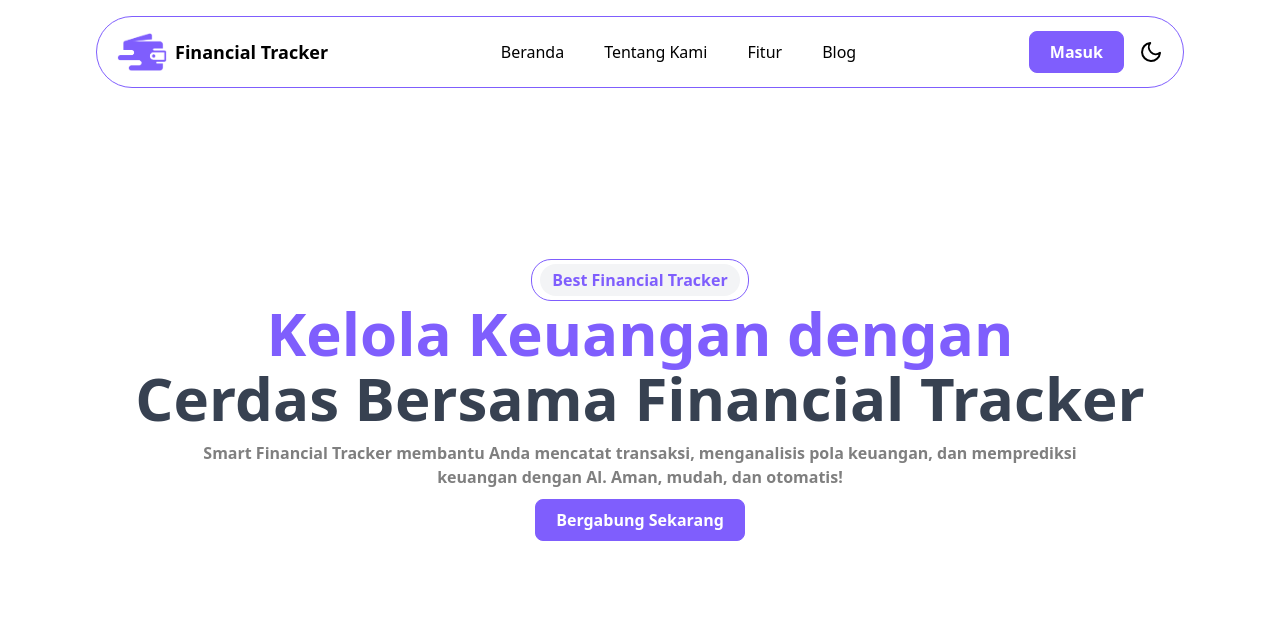
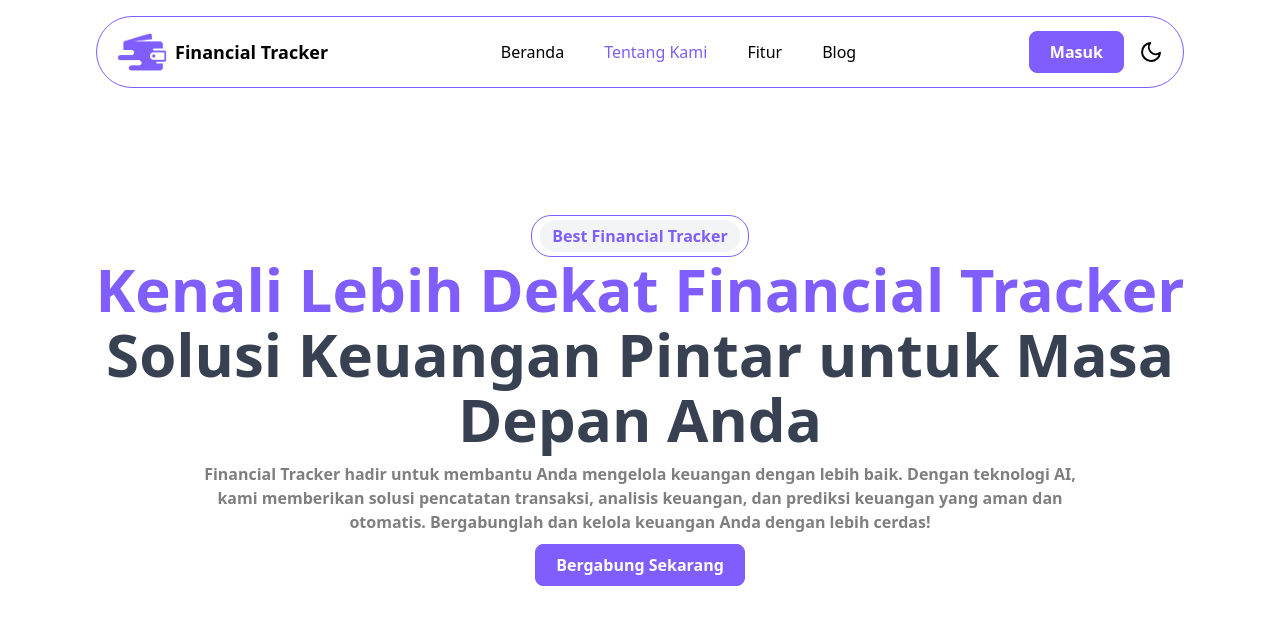
Before and after one commit to Randi-95/capstone2, a React (Vite) app: page /tentangkami in a window 1280 px wide. Shown: the top 624 px of the page. Built offline with nearby package versions, Linux system fonts and the light colour scheme.

Commit message:
navlink, notfound, router dom

```diff
--- a/package.json
+++ b/package.json
@@ -14,6 +14,7 @@
     "react": "^19.0.0",
     "react-dom": "^19.0.0",
     "react-feather": "^2.0.10",
+    "react-router-dom": "^7.2.0",
     "tailwindcss": "^4.0.9"
   },
   "devDependencies": {
--- a/src/App.jsx
+++ /dev/null
@@ -1,15 +0,0 @@
-import './App.css'
-import Navbar  from '../component/fragments/navbar'
-import { Home } from '../component/fragments/home'
-
-function App() {
-
-  return (
-      <div className="">
-        <Navbar />
-        <Home />
-      </div>
-  )
-}
-
-export default App
--- a/component/fragments/home.jsx
+++ b/src/component/fragments/home.jsx
@@ -1,7 +1,7 @@
 import Button from "../elements/Button";
 
 export const Home = (props) => {
-    const {} = props;
+    const {header, isi, deskripsi} = props;
 
     return (
         <div className="home w-full h-screen flex flex-col items-center justify-center dark:bg-black">
@@ -9,10 +9,9 @@ export const Home = (props) => {
                 <button className="dark:bg-transparent bg-white py-1 px-2 border border-primary rounded-[20px]"><p className="dark:bg-indigo-900 dark:opacity-50 text-primary font-[600] py-1 px-3 bg-gray-100 rounded-[20px]">Best Financial Tracker</p></button>
             </div>
             <div className="content flex flex-col justify-center">
-                <p className="dark:text-gray-300 lg:text-[60px] md:text-[50px] text-[30px] sm:text-[40px] leading-[40px] md:leading-[65px]  text-center  font-[600] text-[#374151] px-[14px]"><span className="text-primary">Kelola Keuangan dengan</span> <br /> Cerdas Bersama Financial Tracker </p>
+                <p className="dark:text-gray-300 lg:text-[60px] md:text-[50px] text-[30px] sm:text-[40px] leading-[40px] md:leading-[65px]  text-center  font-[600] text-[#374151] px-[14px]"><span className="text-primary">{header}</span> <br /> {isi} </p>
                 <span className="flex justify-center mt-[10px]">
-                    <p className="w-[70%] font-[600] text-center text-[#7F7F7F]">Smart Financial Tracker membantu Anda mencatat transaksi, menganalisis pola keuangan, dan memprediksi keuangan dengan Al.
-                    Aman, mudah, dan otomatis!</p>
+                    <p className="w-[70%] font-[600] text-center text-[#7F7F7F]">{deskripsi}</p>
                 </span>
             </div>
             <div className="mt-[10px]">
--- a/component/fragments/navbar.jsx
+++ b/src/component/fragments/navbar.jsx
@@ -2,6 +2,7 @@ import React, { useEffect, useState } from "react";
 import Button from "../elements/Button";
 import DarkModeToggle from "../elements/darkMode";
 import {Menu, X} from 'react-feather'
+import { NavLink } from "react-router-dom";
 
 
 function Navbar() {
@@ -36,10 +37,18 @@ function Navbar() {
                 </div>
                 <div className="navbar-nav md:block z-10 ">
                     <ul className={`transition-all duration-300 dark:bg-primary dark:text-white z-40 flex gap-6 lg:gap-10 absolute flex-col right-0  ${isOpen ? "top-[80px] right-0 opacity-100 " : "top-[69px] right-[-900px] opacity-0" } shadow-lg px-10 py-5 bg-white rounded-b-2xl w-[250px] md:static md:flex-row md:w-auto md:top-0 md:py-0 md:px-0 md:bg-transparent md:dark:bg-transparent text-black md:opacity-100 md:shadow-none`}>
-                        <li><a href=""><p className="text-[16px] font-[500] hover:text-primary">Beranda</p></a></li>
-                        <li><a href=""><p className="text-[16px] font-[500] hover:text-primary">Tentang Kami</p></a></li>
-                        <li><a href=""><p className="text-[16px] font-[500] hover:text-primary">Fitur</p></a></li>
-                        <li><a href=""><p className="text-[16px] font-[500] hover:text-primary">Blog</p></a></li>
+                    <li>
+                        <NavLink to="/" className={({ isActive }) => isActive ? "text-primary font-[500]" : "text-[16px] font-[500] hover:text-primary"}>Beranda</NavLink>
+                    </li>
+                    <li>
+                        <NavLink to="/tentangkami" className={({ isActive}) => isActive ? "text-primary font-[500]" : "text-[16px] font-[500] hover:text-primary"}>Tentang Kami</NavLink>
+                    </li>
+                    <li>
+                        <NavLink to="/fitur" className={({ isActive }) => isActive ? "text-primary font-[500]" : "text-[16px] font-[500] hover:text-primary"}>Fitur</NavLink>
+                    </li>
+                    <li>
+                        <NavLink to="/blog" className={({ isActive}) => isActive ? "text-primary font-[500]" : "text-[16px] font-[500] hover:text-primary"}>Blog</NavLink>
+                    </li>
                         <div className="button md:hidden flex flex-col gap-3">
                             <Button bgColor='bg-primary dark:bg-violet-950' border='border-primary' hover='hover: dark:bg-violet-600' hoverText = 'group-hover:text-gray-300 ' classCustom = 'w-full' >Masuk</Button>
                             <Button bgColor='bg-white dark:bg-violet-950' text = 'text-black dark:text-white' border='border-primary' hover='hover: dark:bg-violet-600' hoverText = 'group-hover:text-gray-300 ' classCustom = 'w-full' >Daftar</Button>
--- a/src/main.jsx
+++ b/src/main.jsx
@@ -1,10 +1,25 @@
 import { StrictMode } from 'react'
 import { createRoot } from 'react-dom/client'
 import './App.css'
-import App from './App.jsx'
+import { createBrowserRouter, RouterProvider } from 'react-router-dom'
+import HomePage from './pages/Home.jsx'
+import TentangKamiPage from './pages/TentangKami.jsx'
+import NotFound from './pages/notFound.jsx'
+
+const router = createBrowserRouter ([
+    {
+      path: "/",
+      element: <HomePage />,
+      errorElement: <NotFound/>
+    },
+    {
+      path: "/tentangkami",
+      element: <TentangKamiPage />
+    }
+])
 
 createRoot(document.getElementById('root')).render(
   <StrictMode>
-    <App />
+    <RouterProvider router={router} />
   </StrictMode>
 )
--- /dev/null
+++ b/src/pages/Home.jsx
@@ -0,0 +1,15 @@
+
+import Navbar from '../component/fragments/navbar'
+import { Home } from '../component/fragments/home'
+
+function HomePage() {
+
+  return (
+      <div className="">
+        <Navbar type = 'home'/>
+        <Home header = 'Kelola Keuangan dengan' isi = 'Cerdas Bersama Financial Tracker' deskripsi = 'Smart Financial Tracker membantu Anda mencatat transaksi, menganalisis pola keuangan, dan memprediksi keuangan dengan Al. Aman, mudah, dan otomatis!'/>
+      </div>
+  )
+}
+
+export default HomePage
--- /dev/null
+++ b/src/pages/TentangKami.jsx
@@ -0,0 +1,15 @@
+
+import Navbar from '../component/fragments/navbar'
+import { Home } from '../component/fragments/home'
+
+function TentangKamiPage() {
+
+  return (
+      <div className="">
+        <Navbar type = 'tentangkami'/>
+        <Home header = 'Kenali Lebih Dekat Financial Tracker' isi = 'Solusi Keuangan Pintar untuk Masa Depan Anda' deskripsi = 'Financial Tracker hadir untuk membantu Anda mengelola keuangan dengan lebih baik. Dengan teknologi AI, kami memberikan solusi pencatatan transaksi, analisis keuangan, dan prediksi keuangan yang aman dan otomatis. Bergabunglah dan kelola keuangan Anda dengan lebih cerdas!'/>
+      </div>
+  )
+}
+
+export default TentangKamiPage
--- /dev/null
+++ b/src/pages/notFound.jsx
@@ -0,0 +1,17 @@
+import { Link } from "react-router-dom";
+
+const NotFound = () => {
+  return (
+    <div className="flex flex-col items-center justify-center h-screen bg-gray-100 dark:bg-gray-900 text-center">
+      <h1 className="text-7xl font-bold text-primary">404</h1>
+      <h2 className="text-2xl font-semibold text-gray-700 dark:text-gray-300 mt-4">Oops! Halaman Tidak Ditemukan</h2>
+      <p className="text-gray-600 dark:text-gray-400 mt-2">Halaman yang Anda cari tidak tersedia atau telah dipindahkan.</p>
+
+      <Link to="/" className="mt-6 px-6 py-3 bg-primary text-white rounded-lg shadow-lg hover:bg-opacity-80 transition">
+        Kembali ke Beranda
+      </Link>
+    </div>
+  );
+};
+
+export default NotFound;
```
Also changed, not shown: src/component/elements/Button.jsx (renamed from component/elements/Button.jsx), src/component/elements/darkMode.jsx (renamed from component/elements/darkMode.jsx), 1 other file (tests, documents, lock files or other folders).
